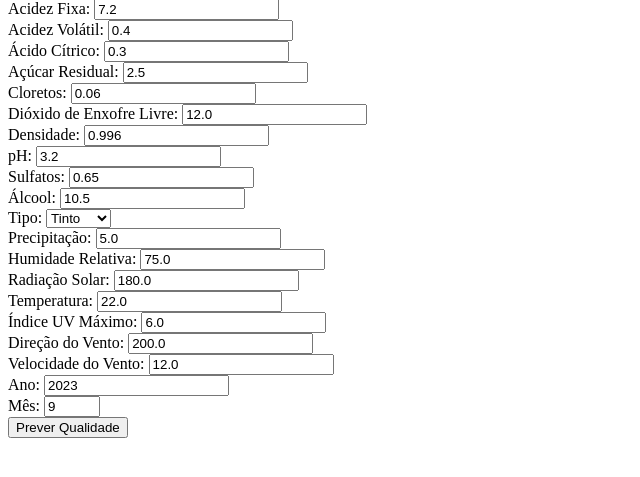
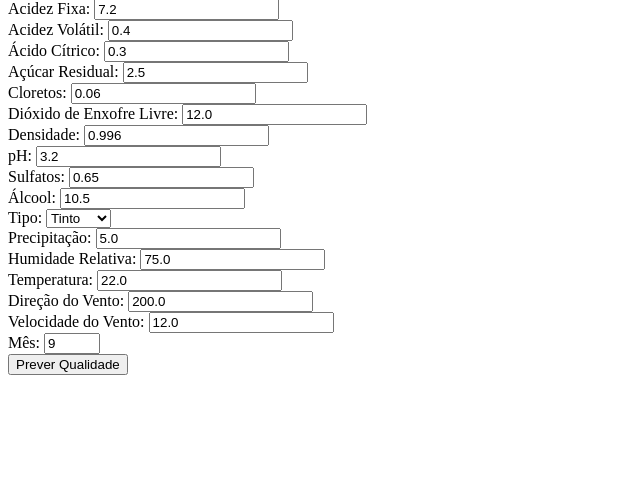
Before and after one commit to RPeleja/WorkML, a Flask app: page / in a window 1280 px wide. Shown: the part 68-545 px from the top of the page, without its empty margins (0-640 px from the left). Run offline with Flask 3, Linux system fonts and the light colour scheme; parts of the project's set-up code (start-up, migrations or seed data) failed here and were passed over.

Commit message:
fix html

```diff
--- a/Templates/index.html
+++ b/Templates/index.html
@@ -45,14 +45,19 @@
         </select><br>
 
         <label for="precipitation">Precipitação:</label>
-        <input type="number" step="0.1" name="precipitation" value="5.0" required><br>  <label for="relativehumidity">Humidade Relativa:</label>
-        <input type="number" step="0.1" name="relativehumidity" value="75.0" required><br> <label for="solarradiation">Radiação Solar:</label>
-        <input type="number" step="0.1" name="solarradiation" value="180.0" required><br> <label for="temperature">Temperatura:</label>
-        <input type="number" step="0.1" name="temperature" value="22.0" required><br> <label for="uvindexmax">Índice UV Máximo:</label>
-        <input type="number" step="0.1" name="uvindexmax" value="6.0" required><br> <label for="winddirection">Direção do Vento:</label>
-        <input type="number" step="0.1" name="winddirection" value="200.0" required><br> <label for="windspeed">Velocidade do Vento:</label>
-        <input type="number" step="0.1" name="windspeed" value="12.0" required><br> <label for="year">Ano:</label>
-        <input type="number" name="year" value="2023" required><br>
+        <input type="number" step="0.1" name="precipitation" value="5.0" required><br>
+
+        <label for="relativehumidity">Humidade Relativa:</label>
+        <input type="number" step="0.1" name="relativehumidity" value="75.0" required><br>
+
+        <label for="temperature">Temperatura:</label>
+        <input type="number" step="0.1" name="temperature" value="22.0" required><br>
+
+        <label for="winddirection">Direção do Vento:</label>
+        <input type="number" step="0.1" name="winddirection" value="200.0" required><br>
+
+        <label for="windspeed">Velocidade do Vento:</label>
+        <input type="number" step="0.1" name="windspeed" value="12.0" required><br>
 
         <label for="month">Mês:</label>
         <input type="number" min="1" max="12" name="month" value="9" required><br>
```
